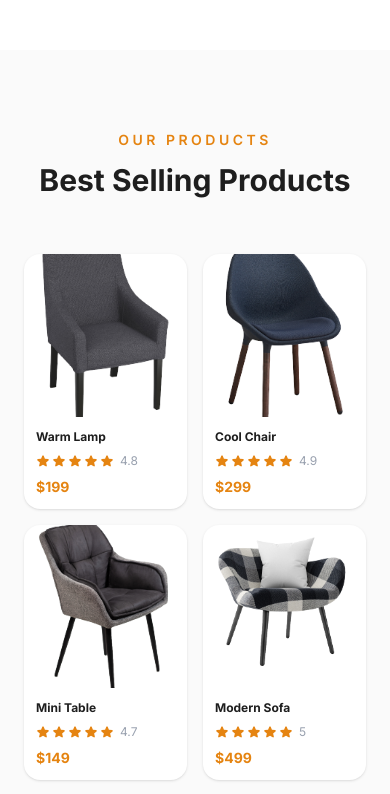
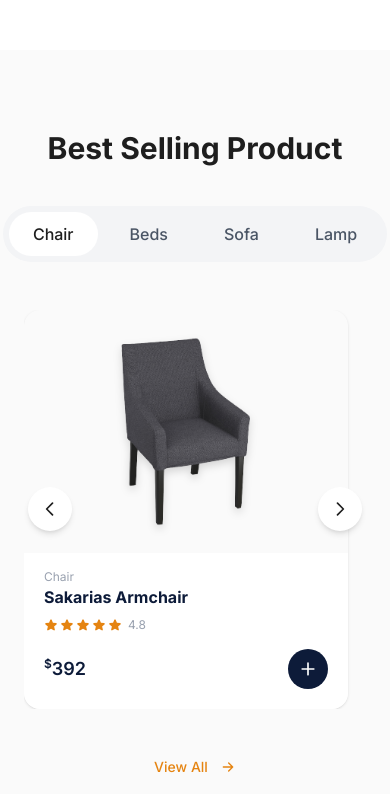
Before and after one commit to ahmedjd499/Northhuman-test, a Next.js app: page / in a window 390 px wide. Shown: the part 1520-2314 px from the top of the page. Built offline with nearby package versions, Linux system fonts and the light colour scheme.

Commit message:
Refactor Products component to enhance product display and add responsive carousel functionality

```diff
--- a/src/app/globals.css
+++ b/src/app/globals.css
@@ -24,3 +24,12 @@ h3 {
   font-family: var(--font-heading);
   font-weight: 700;
 }
+
+.hide-scrollbar {
+  -ms-overflow-style: none;
+  scrollbar-width: none;
+}
+
+.hide-scrollbar::-webkit-scrollbar {
+  display: none;
+}
--- a/src/components/Products.tsx
+++ b/src/components/Products.tsx
@@ -1,52 +1,91 @@
+"use client";
+
 import Image from "next/image";
+import { useEffect, useMemo, useState } from "react";
 
 const products = [
   {
-    name: "Warm Lamp",
-    price: "$199",
+    name: "Sakarias Armchair",
+    price: "$392",
     rating: 4.8,
+    category: "Chair",
     image: "/img/shop/img-chair1.png",
   },
   {
-    name: "Cool Chair",
+    name: "Baltsar Chair",
     price: "$299",
     rating: 4.9,
+    category: "Chair",
     image: "/img/shop/img-chair2.png",
   },
   {
-    name: "Mini Table",
-    price: "$149",
+    name: "Anjay Chair",
+    price: "$519",
     rating: 4.7,
+    category: "Chair",
     image: "/img/shop/img-chair3.png",
   },
   {
-    name: "Modern Sofa",
-    price: "$499",
+    name: "Nyantuy Chair",
+    price: "$921",
     rating: 5.0,
+    category: "Chair",
     image: "/img/shop/img-chair4.png",
   },
   {
-    name: "Wooden Shelf",
-    price: "$179",
+    name: "Lund Chair",
+    price: "$275",
     rating: 4.6,
+    category: "Chair",
     image: "/img/shop/img-chair1.png",
   },
   {
-    name: "Classic Desk",
-    price: "$349",
-    rating: 4.8,
+    name: "Harrow Chair",
+    price: "$315",
+    rating: 4.7,
+    category: "Chair",
     image: "/img/shop/img-chair2.png",
   },
   {
-    name: "Floor Vase",
-    price: "$89",
-    rating: 4.5,
+    name: "Nora Chair",
+    price: "$410",
+    rating: 4.8,
+    category: "Chair",
     image: "/img/shop/img-chair3.png",
   },
   {
-    name: "Accent Chair",
-    price: "$259",
+    name: "Sora Chair",
+    price: "$365",
+    rating: 4.5,
+    category: "Chair",
+    image: "/img/shop/img-chair4.png",
+  },
+  {
+    name: "Elton Chair",
+    price: "$448",
     rating: 4.9,
+    category: "Chair",
+    image: "/img/shop/img-chair1.png",
+  },
+  {
+    name: "Mira Chair",
+    price: "$389",
+    rating: 4.6,
+    category: "Chair",
+    image: "/img/shop/img-chair2.png",
+  },
+  {
+    name: "Riva Chair",
+    price: "$529",
+    rating: 4.9,
+    category: "Chair",
+    image: "/img/shop/img-chair3.png",
+  },
+  {
+    name: "Kora Chair",
+    price: "$298",
+    rating: 4.4,
+    category: "Chair",
     image: "/img/shop/img-chair4.png",
   },
 ];
@@ -75,46 +114,154 @@ function StarRating({ rating }: { rating: number }) {
 }
 
 export default function Products() {
+  const [currentIndex, setCurrentIndex] = useState(0);
+  const [perView, setPerView] = useState(4);
+
+  useEffect(() => {
+    const updatePerView = () => {
+      const width = window.innerWidth;
+      if (width < 640) setPerView(1);
+      else if (width < 1024) setPerView(2);
+      else setPerView(4);
+    };
+
+    updatePerView();
+    window.addEventListener("resize", updatePerView);
+    return () => window.removeEventListener("resize", updatePerView);
+  }, []);
+
+  const maxIndex = Math.max(products.length - perView, 0);
+
+  const translatePercent = useMemo(() => {
+    if (perView === 0) return 0;
+    return (100 / perView) * currentIndex;
+  }, [currentIndex, perView]);
+
+  const goPrev = () => {
+    setCurrentIndex((prev) => (prev === 0 ? maxIndex : prev - 1));
+  };
+
+  const goNext = () => {
+    setCurrentIndex((prev) => (prev >= maxIndex ? 0 : prev + 1));
+  };
+
   return (
     <section id="products" className="bg-secondary-bg py-20 lg:py-28">
       <div className="mx-auto max-w-7xl px-6 lg:px-8">
-        <div className="mb-14 text-center">
-          <p className="mb-3 text-sm font-semibold uppercase tracking-[0.25em] text-primary">
-            Our Products
-          </p>
+        <div className="mb-10 text-center">
           <h2 className="font-heading text-3xl font-normal text-secondary md:text-4xl">
-            Best Selling Products
+            Best Selling Product
           </h2>
         </div>
 
-        <div className="grid grid-cols-2 gap-4 md:gap-5 lg:grid-cols-4">
+        <div className="mb-12 flex justify-center">
+          <div className="inline-flex items-center gap-2 rounded-full bg-gray-100 p-1.5">
+            {[
+              "Chair",
+              "Beds",
+              "Sofa",
+              "Lamp",
+            ].map((tab, index) => (
+              <button
+                key={tab}
+                className={
+                  index === 0
+                    ? "rounded-full bg-white px-6 py-2.5 text-base font-medium text-secondary cursor-pointer"
+                    : "rounded-full px-6 py-2.5 text-base font-medium text-gray-600 cursor-pointer hover:bg-white hover:text-secondary transition-colors"
+                }
+                type="button"
+              >
+                {tab}
+              </button>
+            ))}
+          </div>
+        </div>
+
+        <div className="relative">
+          <button
+            aria-label="Previous products"
+            className="absolute left-1 top-1/2 z-10 -translate-y-1/2 rounded-full bg-white p-3 text-secondary shadow-md lg:-left-8"
+            type="button"
+            onClick={goPrev}
+          >
+            <svg xmlns="http://www.w3.org/2000/svg" viewBox="0 0 24 24" fill="none" stroke="currentColor" strokeWidth={2} className="h-5 w-5">
+              <path strokeLinecap="round" strokeLinejoin="round" d="M15 19l-7-7 7-7" />
+            </svg>
+          </button>
+
+          <button
+            aria-label="Next products"
+            className="absolute right-1 top-1/2 z-10 -translate-y-1/2 rounded-full bg-white p-3 text-secondary shadow-md lg:-right-8"
+            type="button"
+            onClick={goNext}
+          >
+            <svg xmlns="http://www.w3.org/2000/svg" viewBox="0 0 24 24" fill="none" stroke="currentColor" strokeWidth={2} className="h-5 w-5">
+              <path strokeLinecap="round" strokeLinejoin="round" d="M9 5l7 7-7 7" />
+            </svg>
+          </button>
+
+          <div className="overflow-hidden">
+            <div
+              className="flex gap-6 transition-transform duration-500 ease-in-out"
+              style={{ transform: `translateX(-${translatePercent}%)` }}
+            >
               {products.map((product) => (
                 <div
                   key={product.name}
-              className="group cursor-pointer overflow-hidden rounded-2xl bg-white shadow-sm transition-shadow hover:shadow-md"
-            >
-              {/* Product image */}
-              <div className="aspect-square w-full overflow-hidden transition-transform duration-300 group-hover:scale-105 relative">
+                  className="flex-shrink-0 overflow-hidden rounded-2xl  shadow-sm"
+                  style={{ width: `calc(${100 / perView}% - 18px)` }}>
+                  <div className="relative aspect-[4/3] w-full bg-white-40">
                     <Image
                       src={product.image}
                       alt={product.name}
                       fill
-                  className="object-cover"
+                      className="object-contain p-6 drop-shadow-lg"
                     />
                   </div>
-              <div className="p-3 md:p-4">
-                <h3 className="mb-2 text-xs md:text-sm font-semibold text-secondary">
+                  <div className="px-5 pb-5 pt-4 bg-white">
+                    <p className="text-xs text-gray-400">{product.category}</p>
+                    <h3 className="mb-2 text-base font-semibold" style={{ color: "#0D1B39" }}>
                       {product.name}
                     </h3>
                     <StarRating rating={product.rating} />
-                <p className="mt-2 text-sm md:text-base font-bold text-primary">
-                  {product.price}
+                    <div className="mt-4 flex items-center justify-between">
+                      <p className="text-lg font-semibold" style={{ color: "#0D1B39" }}>
+                        <span className="text-xs align-super">$</span>{product.price.slice(1)}
                       </p>
+                      <button
+                        aria-label={`Add ${product.name}`}
+                        className="inline-flex h-10 w-10 items-center justify-center rounded-full text-white"
+                        style={{ backgroundColor: "#0D1B39" }}
+                        type="button"
+                      >
+                        <svg
+                          xmlns="http://www.w3.org/2000/svg"
+                          viewBox="0 0 24 24"
+                          fill="none"
+                          stroke="currentColor"
+                          strokeWidth={2}
+                          className="h-5 w-5"
+                        >
+                          <path strokeLinecap="round" strokeLinejoin="round" d="M12 5v14m-7-7h14" />
+                        </svg>
+                      </button>
+                    </div>
                   </div>
                 </div>
               ))}
             </div>
           </div>
+        </div>
+
+        <div className="mt-12 flex justify-center">
+          <a href="#" className="inline-flex items-center gap-3 text-sm font-medium text-primary">
+            View All
+            <svg xmlns="http://www.w3.org/2000/svg" viewBox="0 0 24 24" fill="none" stroke="currentColor" strokeWidth={2} className="h-4 w-4">
+              <path strokeLinecap="round" strokeLinejoin="round" d="M5 12h14m0 0l-6-6m6 6l-6 6" />
+            </svg>
+          </a>
+        </div>
+      </div>
     </section>
   );
 }
```
Lines whose indentation alone changed are shown as unchanged.
